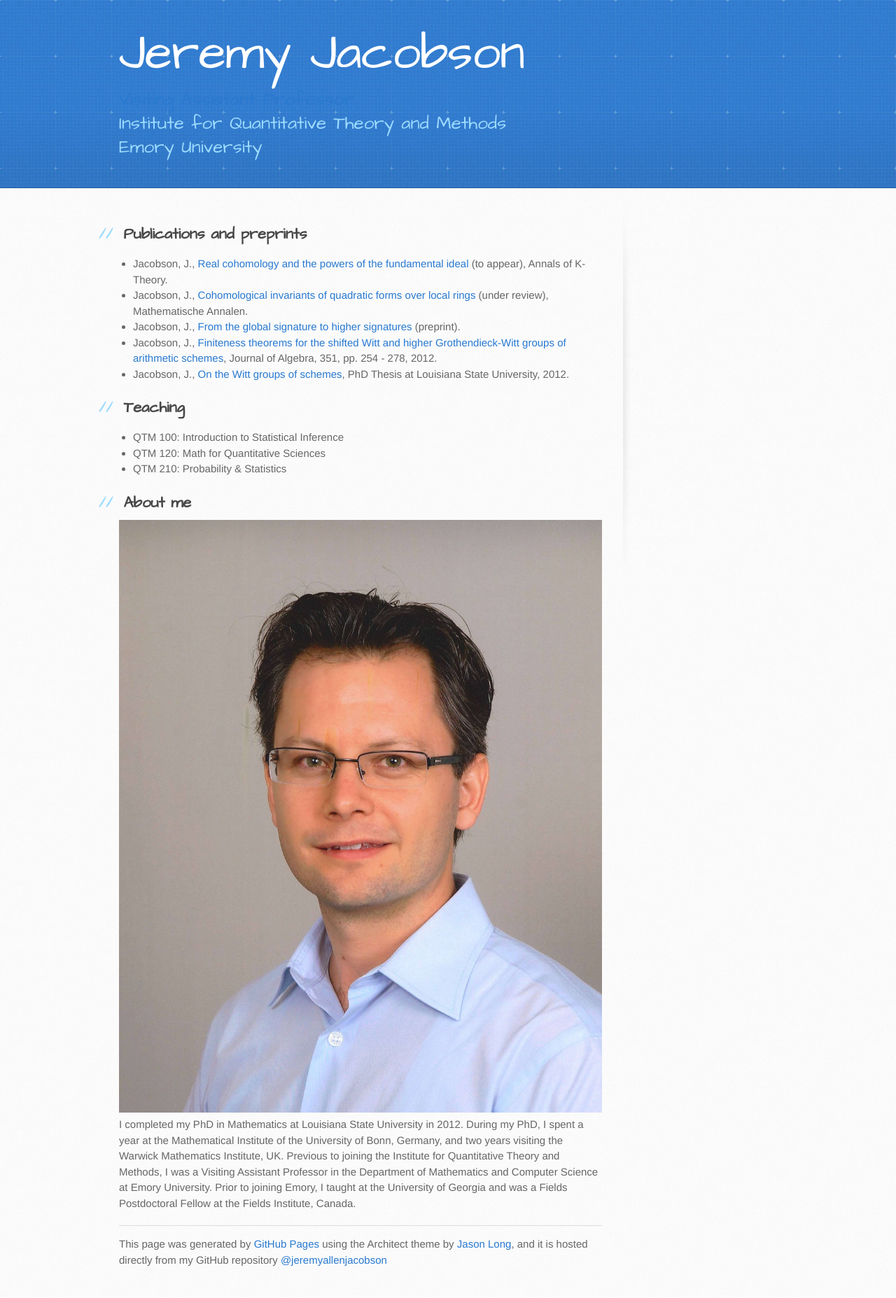
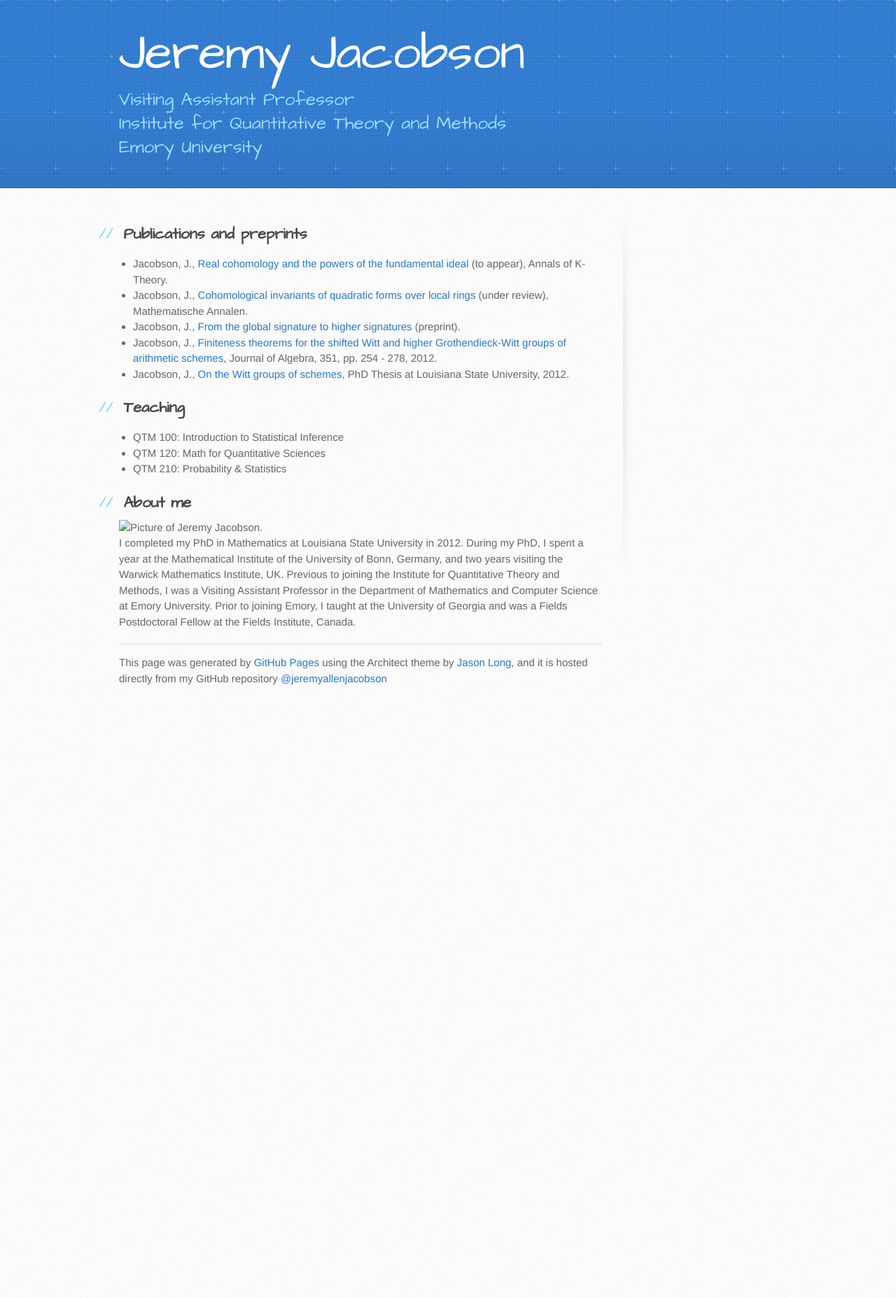
Before and after one commit to jeremyallenjacobson/jeremyallenjacobson.github.io, a Jekyll site: the page index.html, which Jekyll copies as it is, in a window 1280 px wide. Shown: the whole page at 70% size. Built offline with Jekyll 4.4.1, drawn with Linux system fonts in a browser that asks for light colours; after the commit the page ends 1024 px from its top, so only the background shows below that.

Commit message:
Update index.html

```diff
--- a/index.html
+++ b/index.html
@@ -20,7 +20,7 @@
     <header>
       <div class="inner">
         <h1> <span style="white-space:nowrap">Jeremy Jacobson</span></h1>
-        <h2><span style="white-space:nowrap"><a href="http://www.quantitative.emory.edu/about/ourfaculty/faculty%20/jacobson-jeremy.html">Visiting Assistant Professor</a></span><br>
+        <h2><span style="white-space:nowrap">Visiting Assistant Professor</span><br>
           <span style="white-space:nowrap">Institute for Quantitative Theory and Methods</span><br>
           <span style="white-space:nowrap">Emory University</span></h2>
 
@@ -53,7 +53,7 @@
 
 <h2>
 <a id="about-me" class="anchor" href="#about-me" aria-hidden="true"><span aria-hidden="true" class="octicon octicon-link"></span></a>About me</h2>
-<img src="https://github.com/jeremyallenjacobson/jeremyallenjacobson.github.io/blob/master/images/ProfilePicture1.jpg" alt="Picture of Jeremy Jacobson.">
+<img src="jeremyallenjacobson.github.io/images/ProfilePicture1.jpg" alt="Picture of Jeremy Jacobson.">
 <p>I completed my PhD in Mathematics at Louisiana State University in 2012. During my PhD, I spent a year at the Mathematical Institute of the University of Bonn, Germany,  and two years visiting the Warwick Mathematics Institute, UK. Previous to joining the Institute for Quantitative Theory and Methods, I was a Visiting Assistant Professor in the Department of Mathematics and Computer Science at Emory University. Prior to joining Emory, I taught at the University of Georgia and was a Fields Postdoctoral Fellow at the Fields Institute, Canada.</p>
 <hr>
 <p>This page was generated by <a href="https://pages.github.com">GitHub Pages</a> using the Architect theme by <a href="https://twitter.com/jasonlong">Jason Long</a>, and it is hosted directly from my GitHub repository <a id="jeremyallenjacobson" class="anchor" href="#jeremyallenjacobson" aria-hidden="true"><span aria-hidden="true" class="octicon octicon-link"></span></a><a href="https://github.com/jeremyallenjacobson" class="user-mention">@jeremyallenjacobson</a>
```
